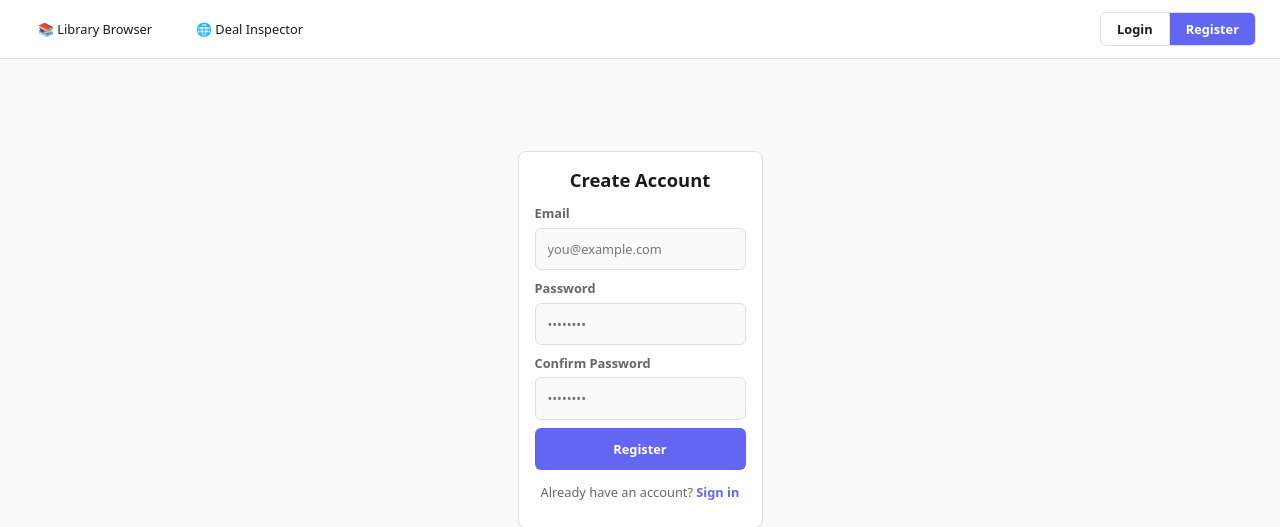
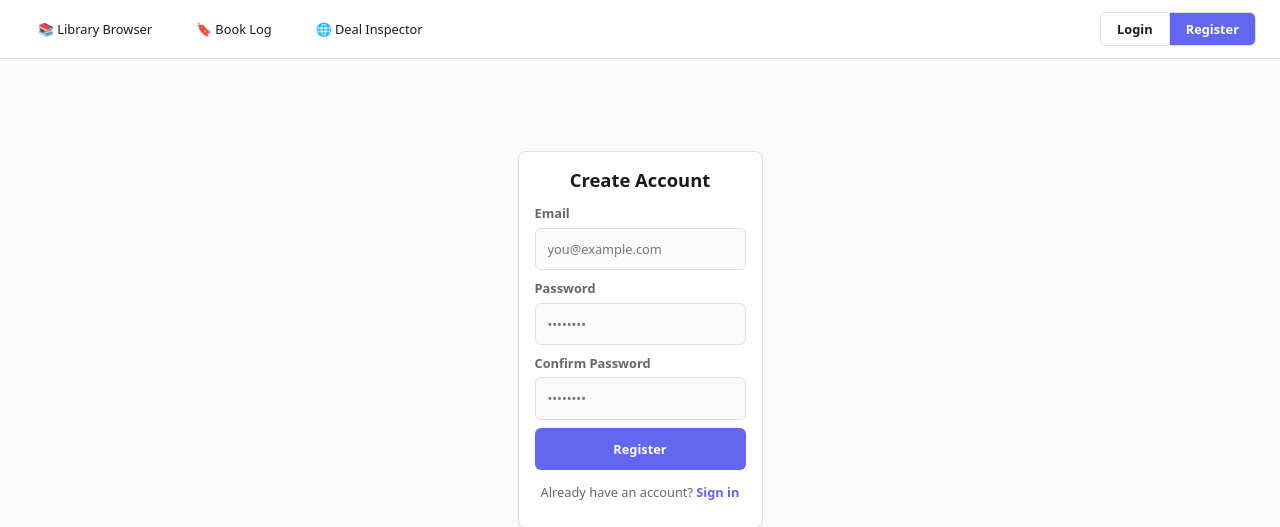
Before and after one commit to Hectormalvarez/humblelibrarysync, a FastAPI app: page /register in a window 1280 px wide. Shown: the top 527 px of the page. Run offline with FastAPI, Linux system fonts and the light colour scheme; parts of the project's set-up code (start-up, migrations or seed data) failed here and were passed over; some libraries are stand-ins or nearby versions.

Commit message:
feat(ui): add Book Log page, HTMX partials, and navigation link

```diff
--- a/app/templates/layout.html
+++ b/app/templates/layout.html
@@ -11,6 +11,7 @@
 <body>
   <nav>
     <a href="/" class="nav-link {% if request.url.path == '/' %}active{% endif %}">📚 Library Browser</a>
+    <a href="/booklog" class="nav-link {% if request.url.path == '/booklog' %}active{% endif %}">🔖 Book Log</a>
     <a href="/deals" class="nav-link {% if request.url.path == '/deals' %}active{% endif %}">🌐 Deal Inspector</a>
     {% if user %}
     <a href="#" class="nav-link"
```
